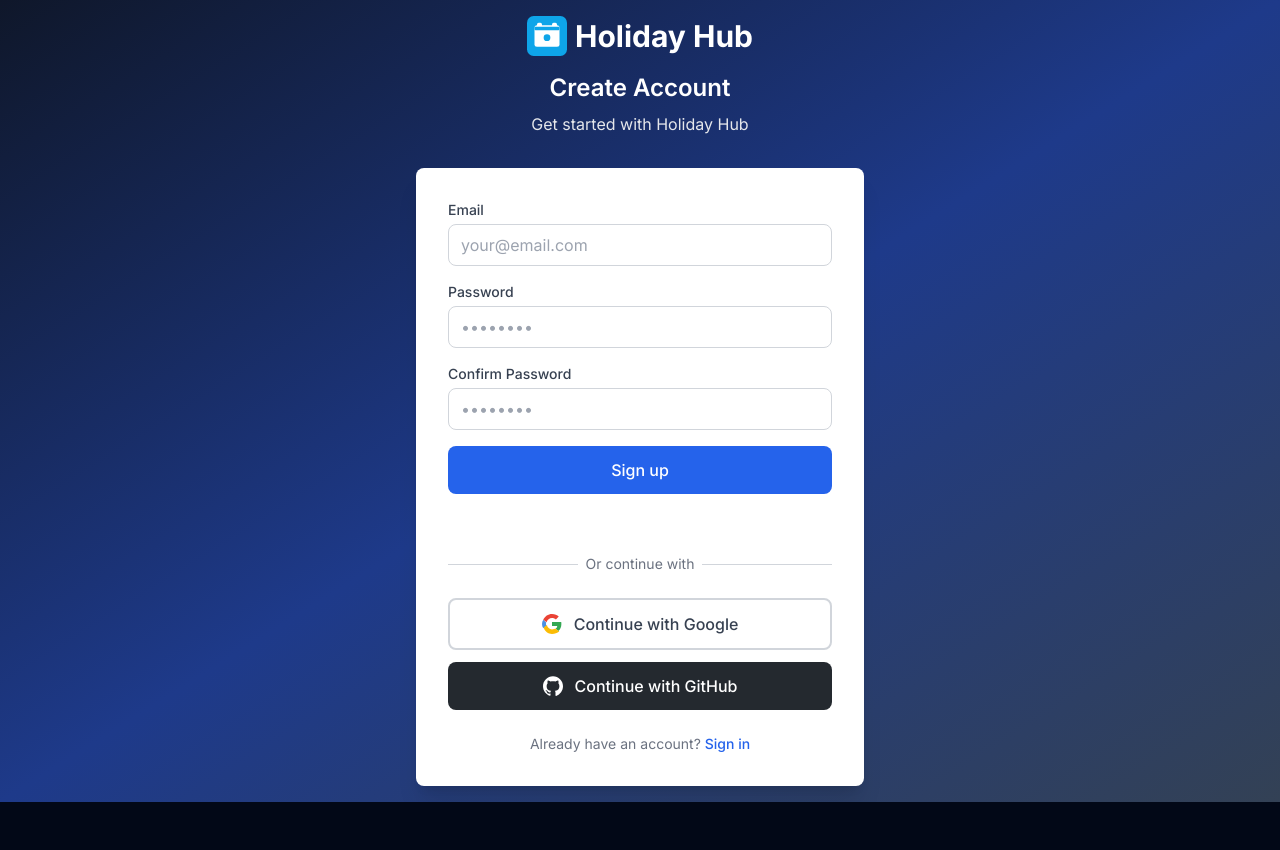
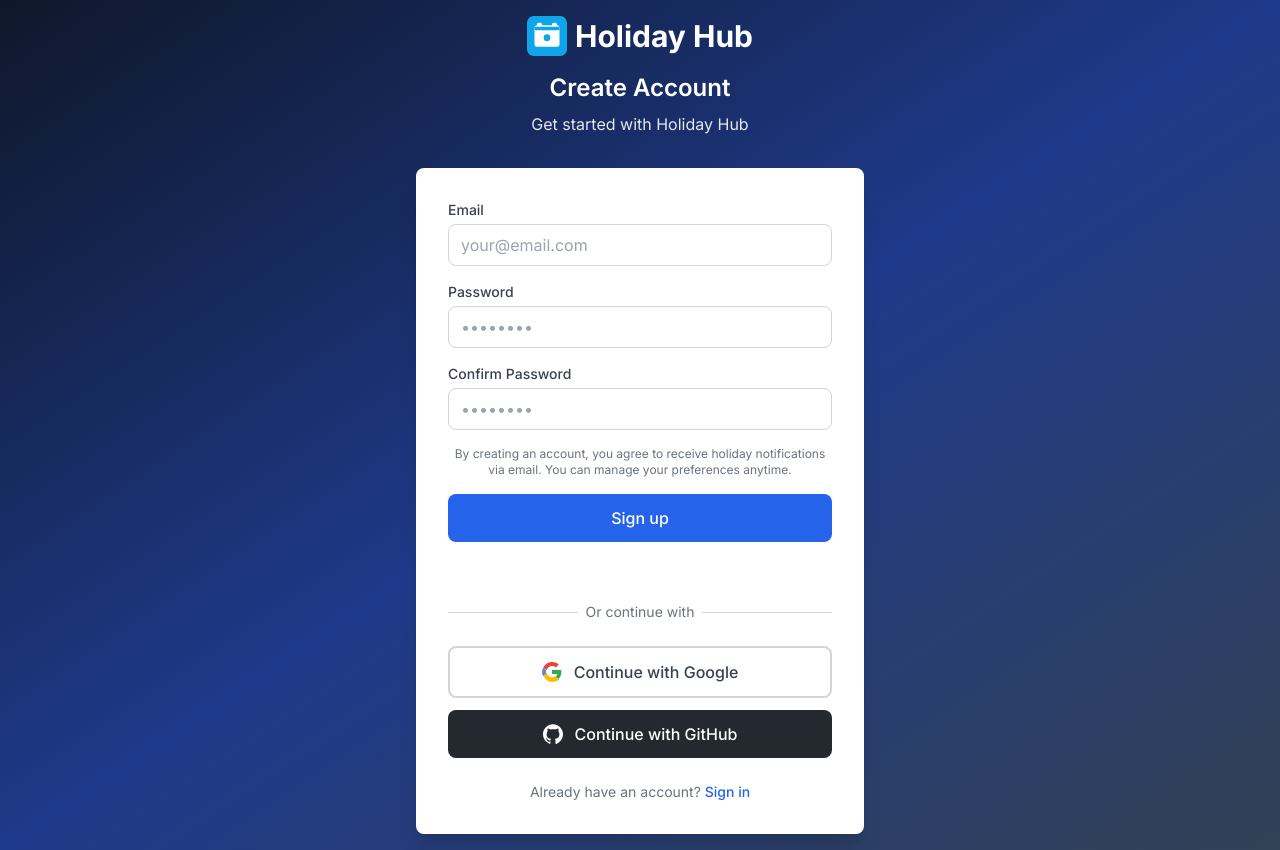
Before and after one commit to LifestreamX/holiday-hub, a Next.js app: page /register in a window 1280 px wide. Before the commit the page ends 802 px from the top, so only its background shows below. Built offline with nearby package versions, Linux system fonts and the light colour scheme.

Commit message:
feat: add email notification disclosure to registration page

```diff
--- a/app/register/page.tsx
+++ b/app/register/page.tsx
@@ -187,6 +187,9 @@
                   {error}
                 </div>
               )}
+              <p className='text-xs text-gray-500 mb-2 text-center'>
+                By creating an account, you agree to receive holiday notifications via email. You can manage your preferences anytime.
+              </p>
               <button
                 type='submit'
                 disabled={loading !== null}
```
